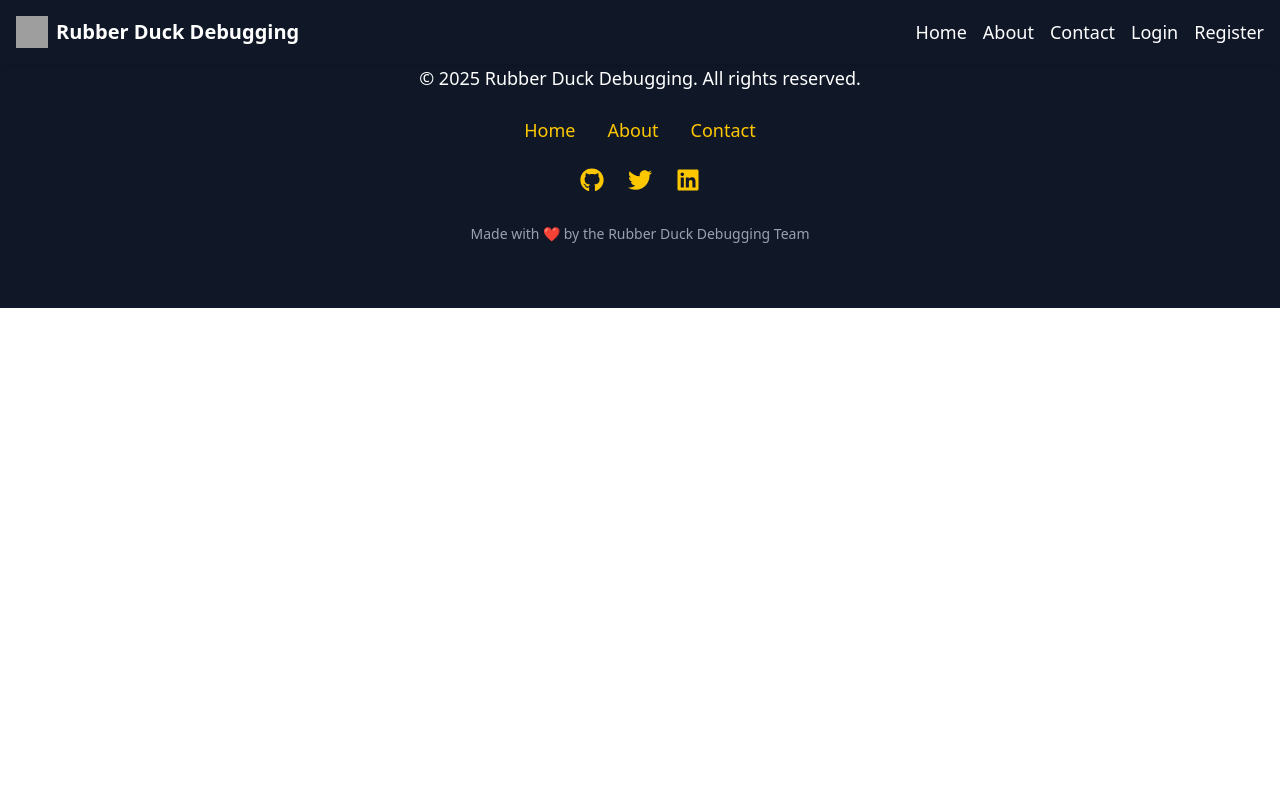
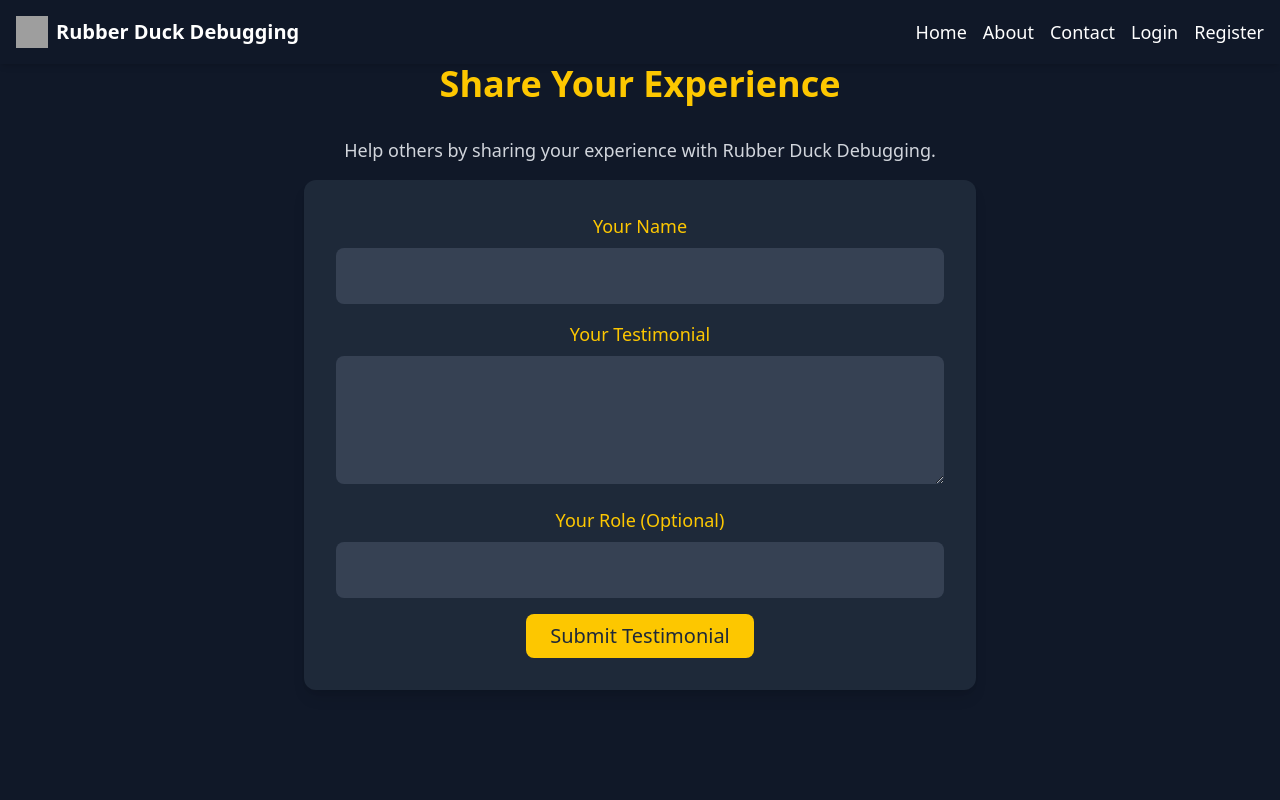
Before and after one commit to sbaird22/Rubber-Ducky, a React (Vite) app in the folder client/: page /testimonails in a window 1280 px wide. Shown: the top 800 px of the page. Built offline with nearby package versions, Linux system fonts and the light colour scheme; sample sign-in values are in the browser's storage; grey boxes are pictures that could not be loaded.

Commit message:
added in testimonails

```diff
--- a/client/src/App.tsx
+++ b/client/src/App.tsx
@@ -2,7 +2,7 @@ import { BrowserRouter as Router, Routes, Route } from 'react-router-dom';
 import Home from '../src/pages/home';   // Home Page
 import {Header, Footer} from '../src/components'
 import './index.css';
-import { Contact, Loginpage, Registerpage} from './pages';
+import { Contact, Loginpage, Registerpage, Testimonials} from './pages';
 
 
 function App() {
@@ -15,6 +15,7 @@ function App() {
           <Route path="/contact" element={<Contact />} />
           <Route path="/login" element={<Loginpage />} />
           <Route path="/register" element={<Registerpage />} />
+          <Route path="/testimonails" element={<Testimonials />} />
 
         </Routes>
         <Footer />
--- a/client/src/components/Header.tsx
+++ b/client/src/components/Header.tsx
@@ -14,7 +14,7 @@ const Header = () => {
       <div className="container mx-auto flex justify-between items-center">
         {/* Logo Section */}
         <div className="flex items-center space-x-2">
-          <img src="/duck-icon.png" alt="Rubber Duck Logo" className="w-8 h-8" />
+          <img src="https://media.discordapp.net/attachments/1009075678592913420/1340864485958877234/Rubber_Ducky.png?ex=67b3e8dd&is=67b2975d&hm=77c925ae4287f5b84b8f5da05ca2e4e8552797c56b4d0c234a742611151badae&=&format=webp&quality=lossless&width=746&height=746" alt="Rubber Duck Logo" className="w-8 h-8" />
           <span className="font-bold text-xl">Rubber Duck Debugging</span>
         </div>
 
--- a/client/src/components/index.ts
+++ b/client/src/components/index.ts
@@ -4,3 +4,4 @@ export {default as Footer } from './Footer'
 export {default as Header} from './Header'
 export {default as Login} from './login'
 export {default as Register} from './register'
+export {default as Testimonials} from './testimonials'
--- /dev/null
+++ b/client/src/components/testimonials.tsx
@@ -0,0 +1,48 @@
+import { Link } from 'react-router-dom'; // Import Link from react-router-dom
+
+const Testimonials = () => {
+  return (
+    <section className="bg-gray-800 text-white py-16"> {/* Lighter blue background */}
+      <div className="container mx-auto text-center">
+        <h2 className="text-4xl font-extrabold text-yellow-400 mb-8">What Our Users Say</h2>
+
+        {/* Add the link to the submit testimonial page */}
+        <div className="mb-8">
+          <Link
+            to="/submit-testimonial" // Link to the testimonial submission page
+            className="bg-yellow-400 text-gray-800 py-2 px-6 rounded-lg text-xl hover:bg-yellow-300"
+          >
+            Submit Your Testimonial
+          </Link>
+        </div>
+
+        <div className="grid grid-cols-1 sm:grid-cols-2 lg:grid-cols-3 gap-8">
+
+          {/* Testimonial 1 */}
+          <div className="bg-gray-900 p-6 rounded-xl shadow-lg hover:scale-105 transform transition-all duration-300"> {/* Darker box */}
+            <p className="text-lg text-gray-300 mb-4">"Rubber Duck Debugging has been a lifesaver. Whenever I'm stuck, explaining my issue to a rubber duck always helps me see the problem from a new perspective. Highly recommended!"</p>
+            <p className="text-xl font-semibold text-yellow-400">Jane D.</p>
+            <p className="text-sm text-gray-400">Software Engineer</p>
+          </div>
+
+          {/* Testimonial 2 */}
+          <div className="bg-gray-900 p-6 rounded-xl shadow-lg hover:scale-105 transform transition-all duration-300"> {/* Darker box */}
+            <p className="text-lg text-gray-300 mb-4">"I was skeptical at first, but after trying it out, I really started noticing improvements in my problem-solving process. The rubber duck is a game-changer!"</p>
+            <p className="text-xl font-semibold text-yellow-400">John S.</p>
+            <p className="text-sm text-gray-400">Developer</p>
+          </div>
+
+          {/* Testimonial 3 */}
+          <div className="bg-gray-900 p-6 rounded-xl shadow-lg hover:scale-105 transform transition-all duration-300"> {/* Darker box */}
+            <p className="text-lg text-gray-300 mb-4">"I use the rubber duck every day for debugging. It’s like having a silent companion who helps me work through my toughest coding challenges."</p>
+            <p className="text-xl font-semibold text-yellow-400">Emily R.</p>
+            <p className="text-sm text-gray-400">Full Stack Developer</p>
+          </div>
+
+        </div>
+      </div>
+    </section>
+  );
+};
+
+export default Testimonials;
--- /dev/null
+++ b/client/src/pages/SubmitTestimonialPage.tsx
@@ -0,0 +1,91 @@
+import { useState, useEffect } from 'react';
+import { useNavigate } from 'react-router-dom'; // Import useNavigate instead of useHistory
+
+const SubmitTestimonialPage = () => {
+  const [name, setName] = useState('');
+  const [testimonial, setTestimonial] = useState('');
+  const [role, setRole] = useState('');
+  const [isLoggedIn, setIsLoggedIn] = useState(false);
+  const navigate = useNavigate(); // Initialize useNavigate hook for redirection
+
+  // Simulate checking if the user is logged in (you can replace this with actual logic)
+  useEffect(() => {
+    const userToken = localStorage.getItem('userToken'); // Or check any other login mechanism
+    if (!userToken) {
+      setIsLoggedIn(false);
+      navigate('/login');  // Redirect to login if not logged in
+    } else {
+      setIsLoggedIn(true);
+    }
+  }, [navigate]);
+
+  const handleSubmit = (e: React.FormEvent) => {
+    e.preventDefault();
+    // Handle form submission logic, such as sending the data to the server
+    console.log('Testimonial Submitted:', { name, testimonial, role });
+
+    // Reset the form
+    setName('');
+    setTestimonial('');
+    setRole('');
+  };
+
+  if (!isLoggedIn) {
+    return null; // If the user is not logged in, we return null while redirecting
+  }
+
+  return (
+    <section className="bg-gray-900 text-white py-16">
+      <div className="container mx-auto text-center">
+        <h2 className="text-4xl font-extrabold text-yellow-400 mb-8">Share Your Experience</h2>
+        <p className="text-lg text-gray-300 mb-4">Help others by sharing your experience with Rubber Duck Debugging.</p>
+
+        <form onSubmit={handleSubmit} className="max-w-2xl mx-auto bg-gray-800 p-8 rounded-xl shadow-lg">
+          <div className="mb-4">
+            <label htmlFor="name" className="block text-lg text-yellow-400 mb-2">Your Name</label>
+            <input
+              type="text"
+              id="name"
+              value={name}
+              onChange={(e) => setName(e.target.value)}
+              required
+              className="w-full p-4 rounded-lg bg-gray-700 text-white focus:outline-none"
+            />
+          </div>
+
+          <div className="mb-4">
+            <label htmlFor="testimonial" className="block text-lg text-yellow-400 mb-2">Your Testimonial</label>
+            <textarea
+              id="testimonial"
+              value={testimonial}
+              onChange={(e) => setTestimonial(e.target.value)}
+              required
+              rows={4}
+              className="w-full p-4 rounded-lg bg-gray-700 text-white focus:outline-none"
+            />
+          </div>
+
+          <div className="mb-4">
+            <label htmlFor="role" className="block text-lg text-yellow-400 mb-2">Your Role (Optional)</label>
+            <input
+              type="text"
+              id="role"
+              value={role}
+              onChange={(e) => setRole(e.target.value)}
+              className="w-full p-4 rounded-lg bg-gray-700 text-white focus:outline-none"
+            />
+          </div>
+
+          <button
+            type="submit"
+            className="bg-yellow-400 text-gray-800 py-2 px-6 rounded-lg text-xl hover:bg-yellow-300"
+          >
+            Submit Testimonial
+          </button>
+        </form>
+      </div>
+    </section>
+  );
+};
+
+export default SubmitTestimonialPage;
--- a/client/src/pages/home.tsx
+++ b/client/src/pages/home.tsx
@@ -1,10 +1,11 @@
-import {About, Hero} from '../components';
+import {About, Hero, Testimonials} from '../components';
 
 const Home = () => {
   return (
     <div>
       <Hero />
       <About />
+      <Testimonials />
     </div>
   );
 };
--- a/client/src/pages/index.ts
+++ b/client/src/pages/index.ts
@@ -2,3 +2,4 @@ export { default as Home } from './home';
 export { default as Loginpage } from './loginpage';
 export { default as Registerpage } from './register';
 export { default as Contact } from './contact';
+export { default as Testimonials } from './SubmitTestimonialPage';
```
